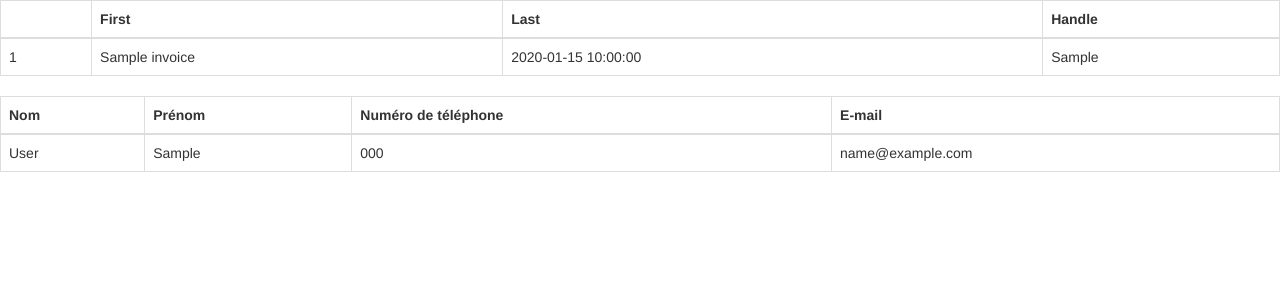
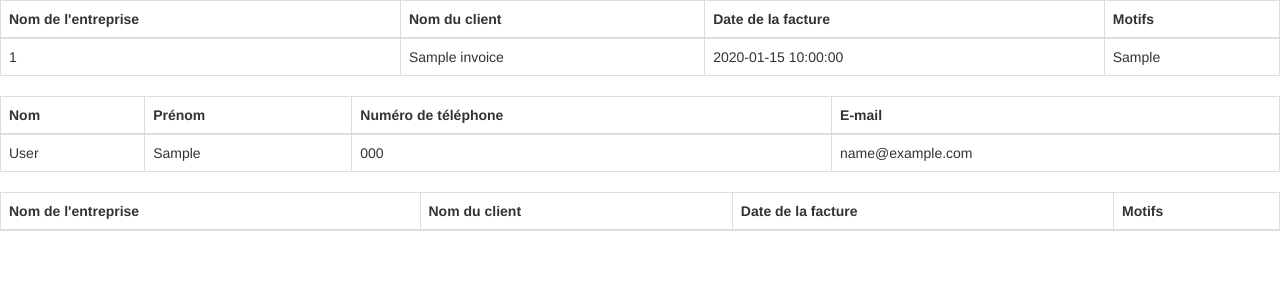
Before and after one commit to Gaet8802/my-first-relational-database-app, a PHP site: page /accueil.php in a window 1280 px wide. Shown: the top 300 px of the page. Run offline with PHP 8.4, Linux system fonts and the light colour scheme; tables that the repository leaves empty or names only in its code hold one stand-in row (values such as "Sample post"); lists and menus that the app fills with data are empty; some libraries are stand-ins or nearby versions.

Commit message:
include bootsrtrap accueil

```diff
--- a/accueil.php
+++ b/accueil.php
@@ -23,31 +23,33 @@ catch(Exception $e)
 }
 
 $resultat = $bdd->query('SELECT * FROM invoices ORDER BY invoice_date ASC LIMIT 5');
+?>
 
+<table class="table table-bordered">
+    <thead class ="thead-dark">
+        <tr>
+            <th scope="col">Nom de l'entreprise</th>
+            <th scope="col">Nom du client</th>
+            <th scope="col">Date de la facture</th>
+            <th scope="col">Motifs</th>
+        </tr>
+    </thead>
+<?php
 while ($donnees= $resultat->fetch()){
     echo
-    '<table class="table table-bordered">
-        <thead>
-            <tr>
-                <th scope="col"></th>
-                <th scope="col">First</th>
-                <th scope="col">Last</th>
-                <th scope="col">Handle</th>
-            </tr>
-        </thead>
-        <tbody>
+        '<tbody>
             <tr>
                 <td>'.$donnees['id_company'].'</td>
                 <td>'.$donnees['customer_name'].'</td>
                 <td>'.$donnees['invoice_date'].'</td>
                 <td>'.$donnees['designation'].'</td>
             </tr>
-        </tbody>
-    </table>'
+        </tbody>'
     ;}
 ?>
+</table>
 <table class="table table-bordered">
-    <thead>
+    <thead class="thead-dark">
         <tr>
             <th scope="col">Nom</th>
             <th scope="col">Prénom</th>
@@ -57,7 +59,7 @@ while ($donnees= $resultat->fetch()){
     </thead>
 <?php
 
-$resultat = $bdd->query('SELECT * FROM customers ORDER BY Customer_number DESC LIMIT 5');
+$resultat = $bdd->query('SELECT * FROM customers ORDER BY Customer_number');
 
 while ($donnees= $resultat->fetch()){
     echo
@@ -72,16 +74,24 @@ while ($donnees= $resultat->fetch()){
 ;}
 ?>
 </table>
+<table class="table table-bordered">
+    <thead>
+        <tr>
+            <th scope="col">Nom de l'entreprise</th>
+            <th scope="col">Nom du client</th>
+            <th scope="col">Date de la facture</th>
+            <th scope="col">Motifs</th>
+        </tr>
+    </thead>
 <?php
 
 $resultat = $bdd->prepare('select Company.id,Company.company_name,Company.company_address,Company.country,Company.VAT_number,Company.company_phone,Company_Type.type_name
-from Company,Company_Type where Company.company_type = company_Type.id limit 5');
+from Company,Company_Type where Company.company_type = company_Type.id');
 $resultat -> execute();
 
 foreach($resultat as $donnees){
 
-    echo '<h2>
-            <table>
+    echo '<tbody>
             <tr>
                 <td>
                     '.$donnees['company_name'].'
@@ -116,9 +126,9 @@ foreach($resultat as $donnees){
                 </form>
                 </td>
                 </tr>
-            </table>
-         </h2>';
+            </tbody>'
+                    ;
 }
 ?>
-
+</table>
 </body>
```
Lines whose indentation alone changed are shown as unchanged.
